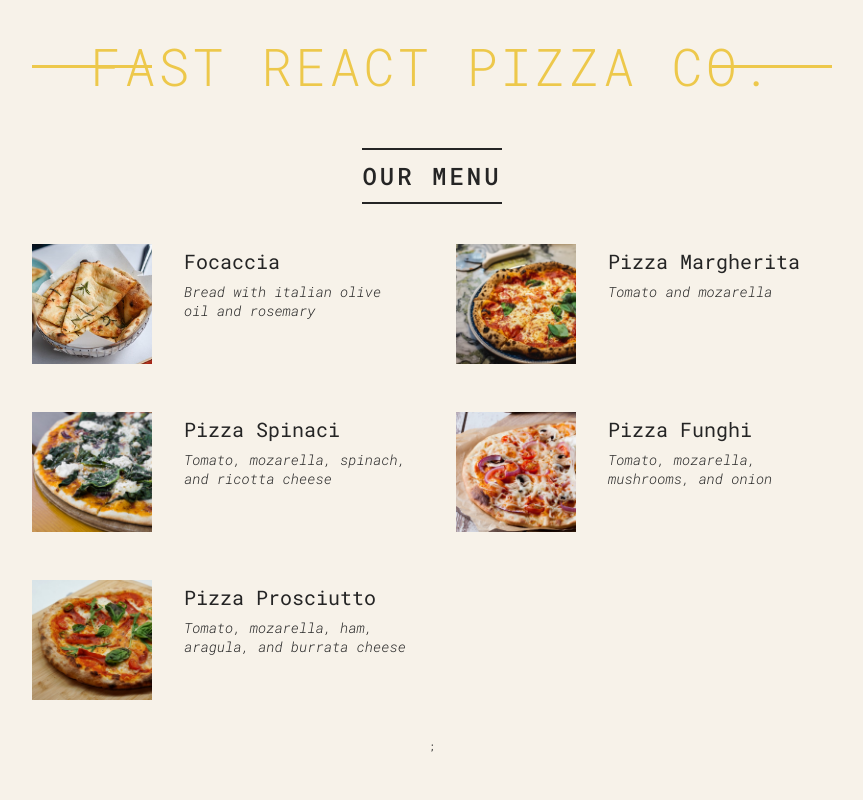
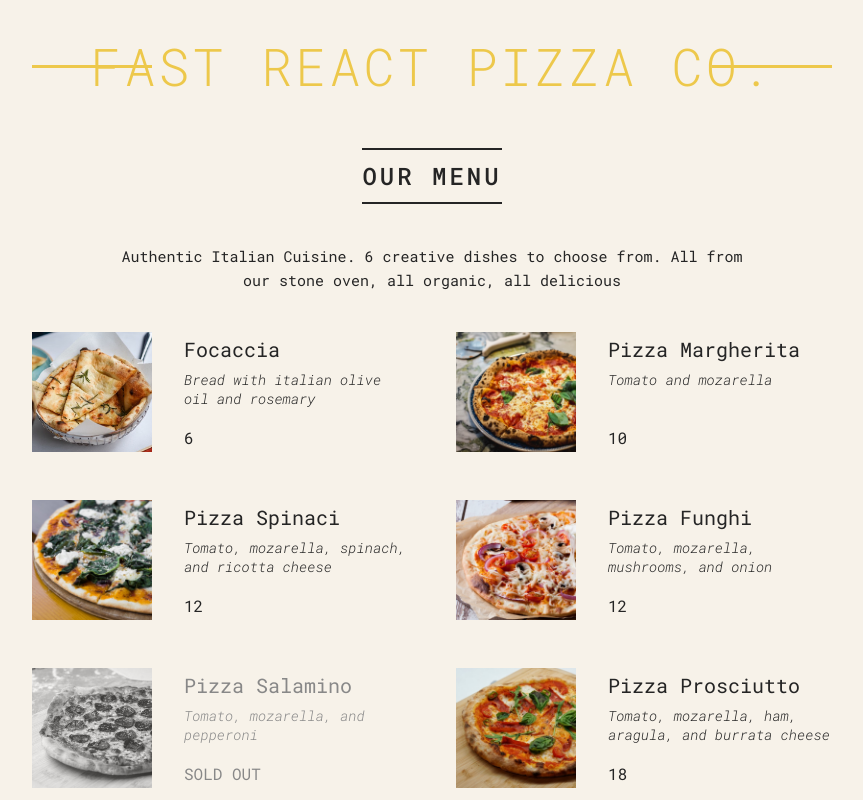
Before and after one commit to Josh-Alhassan/pizza-menu, a React (Create React App) app: page / in a window 1280 px wide. Shown: the top 800 px of the page, without its empty margins (208-1071 px from the left). Built offline with nearby package versions, Linux system fonts and the light colour scheme.

Commit message:
set class and text conditional

```diff
--- a/public/index.html
+++ b/public/index.html
@@ -24,7 +24,7 @@
       work correctly both with client-side routing and a non-root public URL.
       Learn how to configure a non-root public URL by running `npm run build`.
     -->
-    <title>React App</title>
+    <title>Fast React Pizza Co.</title>
   </head>
   <body>
     <noscript>You need to enable JavaScript to run this app.</noscript>
--- a/src/App.js
+++ b/src/App.js
@@ -1,3 +1,5 @@
+import React from "react";
+
 import spinaciImage from "./pizzas/spinaci.jpg";
 import funghiPizza from "./pizzas/funghi.jpg";
 import focacciaPizza from "./pizzas/focaccia.jpg";
@@ -79,11 +81,17 @@
     <div className="menu">
       <h2>Our Menu</h2>
       {numPizzas > 0 ? (
-        <ul className="pizzas">
-          {pizzas.map((pizza) => (
-            <Pizza pizzaObj={pizza} key={pizza.name} />
-          ))}
-        </ul>
+        <React.Fragment>
+          <p>
+            Authentic Italian Cuisine. 6 creative dishes to choose from. All
+            from our stone oven, all organic, all delicious
+          </p>
+          <ul className="pizzas">
+            {pizzas.map((pizza) => (
+              <Pizza pizzaObj={pizza} key={pizza.name} />
+            ))}
+          </ul>
+        </React.Fragment>
       ) : (
         <p>We're still working on our menu. Please come back later</p>
       )}
@@ -107,13 +115,15 @@
 function Pizza({ pizzaObj }) {
   // console.log();
 
-  if (pizzaObj.soldOut) return null;
+  // if (pizzaObj.soldOut) return null;
   return (
-    <li className="pizza">
+    <li className={`pizza ${pizzaObj.soldOut ? "sold-out" : ""}`}>
       <img src={pizzaObj.photoName} alt={pizzaObj.name} />
       <div>
         <h3>{pizzaObj.name}</h3>
         <p>{pizzaObj.ingredients}</p>
+
+        <span>{pizzaObj.soldOut ? "SOLD OUT" : pizzaObj.price}</span>
       </div>
     </li>
   );
```
